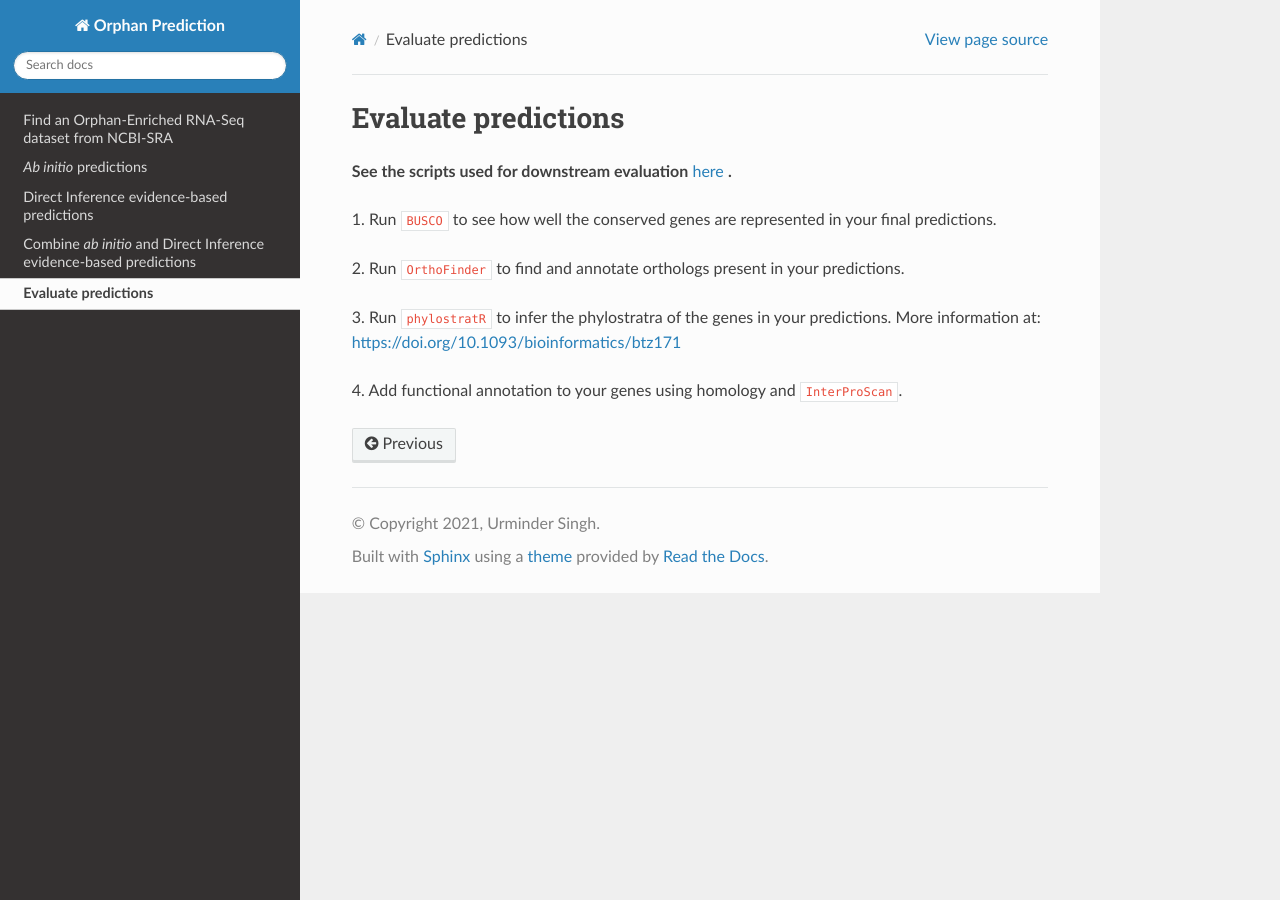
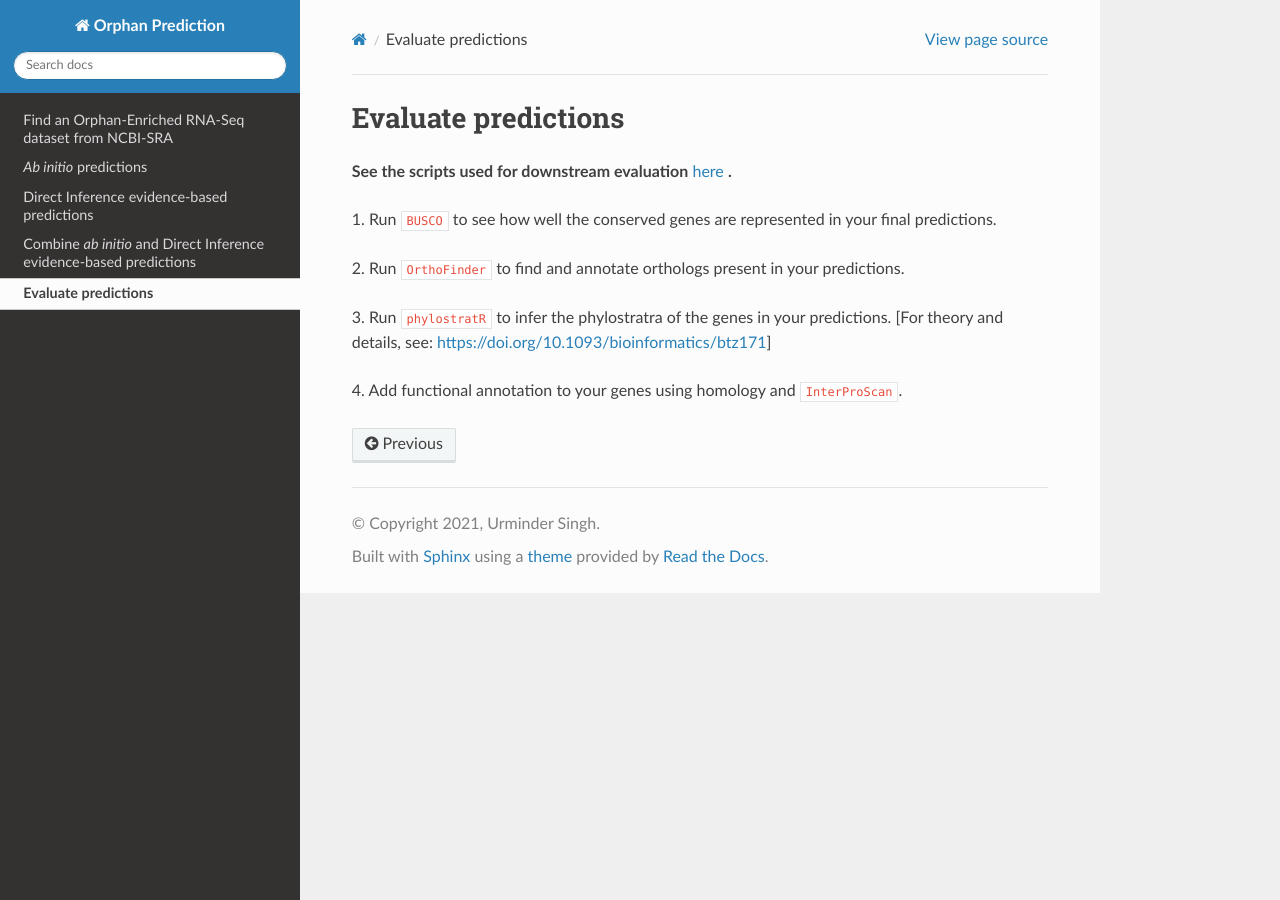
Before and after one commit to eswlab/orphan-prediction, a Sphinx documentation site: the page built from docs/source/5_downstream.rst, in a window 1280 px wide. Built offline with Sphinx 7.4.7 and the Read the Docs theme 2.0.0, drawn with Linux system fonts in a browser that asks for light colours.

Commit message:
Update 5_downstream.rst

```diff
--- a/docs/source/5_downstream.rst
+++ b/docs/source/5_downstream.rst
@@ -9,7 +9,7 @@ Evaluate predictions
 
 | 2. Run ``OrthoFinder`` to find and annotate orthologs present in your predictions.
 
-| 3. Run ``phylostratR`` to infer the phylostratra of the genes in your predictions. More information at: https://doi.org/10.1093/bioinformatics/btz171
+| 3. Run ``phylostratR`` to infer the phylostratra of the genes in your predictions.  [For theory and details, see: https://doi.org/10.1093/bioinformatics/btz171]
 
 | 4. Add functional annotation to your genes using homology and ``InterProScan``.
 
```
